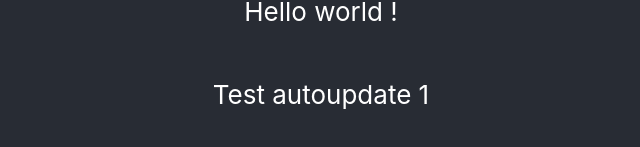
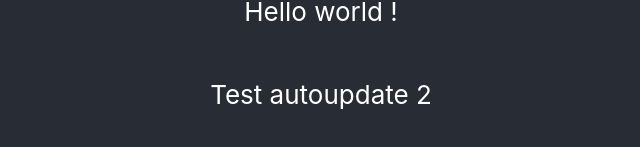
Before and after one commit to MargVander/electron-react-autoupdate, a React (Create React App) app: page / in a window 1280 px wide. Shown: the part 347-494 px from the top of the page, without its empty margins (319-959 px from the left). Built offline with nearby package versions, Linux system fonts and the light colour scheme.

Commit message:
first test auto update with update-electron-app

```diff
--- a/package.json
+++ b/package.json
@@ -1,6 +1,6 @@
 {
   "name": "hello-world2",
-  "version": "0.1.2",
+  "version": "0.1.3",
   "private": true,
   "author": "Margo Vdbk",
   "homepage": "./",
--- a/src/App.js
+++ b/src/App.js
@@ -8,7 +8,7 @@ function App() {
         <p>
           Hello world !
         </p>
-        <p>Test autoupdate 1</p>
+        <p>Test autoupdate 2</p>
       </header>
     </div>
   );
```
